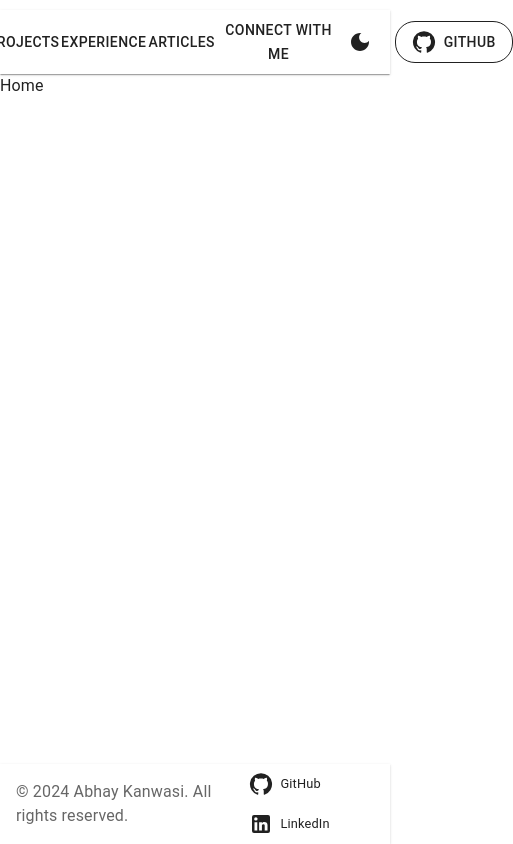
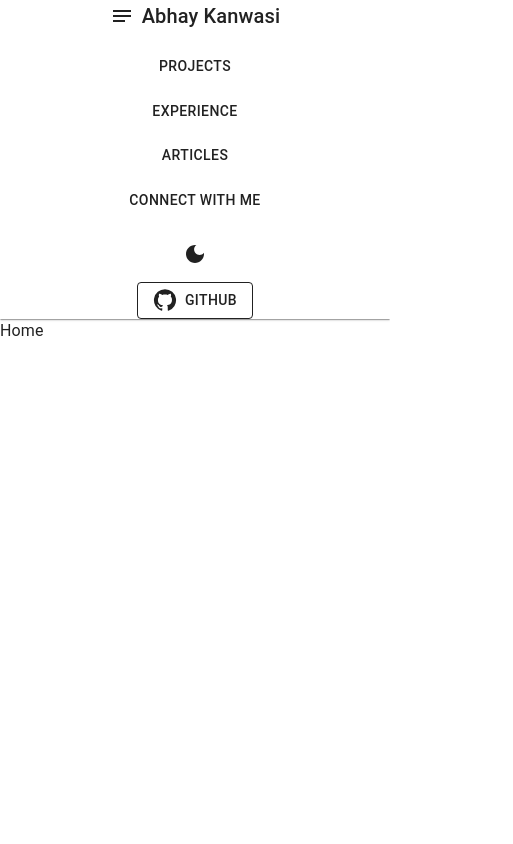
Before and after one commit to Abhay-Kanwasi/Abhay-Kanwasi.github.io, a React (Vite) app in the folder frontend/: page / in a window 390 px wide. Shown: the whole page, 513 px wide, since content can reach past the window. Built offline with nearby package versions, Linux system fonts and the light colour scheme.

Commit message:
Changes:
1. Tab title changed
2. Now header and footer are responsive

```diff
--- a/frontend/index.html
+++ b/frontend/index.html
@@ -4,7 +4,7 @@
     <meta charset="UTF-8" />
     <!-- <link rel="icon" type="image/svg+xml" href="" /> -->
     <meta name="viewport" content="width=device-width, initial-scale=1.0" />
-    <title>Project Template</title>
+    <title>abhaykanwasi.in</title>
   </head>
   <body>
     <div id="root"></div>
--- a/frontend/src/components/footer/Footer.tsx
+++ b/frontend/src/components/footer/Footer.tsx
@@ -6,39 +6,35 @@ import IconButton from '@mui/material/IconButton';
 import GitHubIcon from '@mui/icons-material/GitHub';
 import LinkedInIcon from '@mui/icons-material/LinkedIn';
 import { Box } from '@mui/material';
+import "./style.css";
 
 const Footer: React.FC = () => {
   return (
-    <AppBar position="fixed" color="transparent" elevation={1} sx={{ top: 'auto', bottom: 0 }}>
-      <Toolbar sx={{ justifyContent: 'space-between' }}>
-        <Typography variant="body1" color="textSecondary">
-          &copy; {new Date().getFullYear()} Abhay Kanwasi. All rights reserved.
+    <AppBar position="fixed" color="transparent" elevation={1} className="footer-appbar" sx={{ top: 'auto', bottom: 0 }} >
+      <Toolbar className="footer-toolbar">
+        <Typography variant="body1" color="textSecondary" className="footer-text">
+          &copy; {new Date().getFullYear()} Abhay Kanwasi
         </Typography>
-        <Box>
+        <Box className="footer-icons">
           <IconButton
             color="inherit"
             href="https://github.com/Abhay-Kanwasi"
             target="_blank"
             rel="noopener noreferrer"
-                sx={{
-                    fontSize: '0.8rem',
-                    '& > *:first-child': { marginRight: '0.3em' }
-                }}>
+            className="footer-icon"
+          >
             <GitHubIcon />
-                GitHub
+            <span className="icon-text">GitHub</span>
           </IconButton>
           <IconButton
             color="inherit"
             href="https://www.linkedin.com/in/abhay-kanwasi/"
             target="_blank"
             rel="noopener noreferrer"
-                sx={{
-                    fontSize: '0.8rem',
-                    '& > *:first-child':
-                        { marginRight: '0.3em' }
-                    }}>
+            className="footer-icon"
+          >
             <LinkedInIcon />
-                LinkedIn
+            <span className="icon-text">LinkedIn</span>
           </IconButton>
         </Box>
       </Toolbar>
--- /dev/null
+++ b/frontend/src/components/footer/style.css
@@ -0,0 +1,54 @@
+.footer-toolbar {
+  display: flex;
+  justify-content: space-between;
+  align-items: center;
+  padding: 8px 16px;
+  flex-wrap: wrap;
+}
+
+.footer-text {
+  font-size: 0.9rem;
+}
+
+.footer-icons {
+  display: flex;
+  gap: 8px;
+}
+
+.footer-icon {
+  font-size: 0.8rem;
+  padding: 6px;
+  display: flex;
+  align-items: center;
+}
+
+.footer-icon .icon-text {
+  margin-left: 4px;
+}
+
+@media (max-width: 600px) {
+  .footer-toolbar {
+    justify-content: center;
+    text-align: center;
+  }
+
+  .footer-icons {
+    justify-content: center;
+  }
+
+  .footer-text {
+    margin-bottom: 8px;
+  }
+}
+
+@media (max-width: 480px) {
+  .footer-appbar {
+    display: none !important;
+  }
+}
+
+@media (max-width: 300px) {
+  .footer-appbar {
+    display: none !important;
+  }
+}
--- a/frontend/src/components/header/Header.tsx
+++ b/frontend/src/components/header/Header.tsx
@@ -3,7 +3,7 @@ import AppBar from '@mui/material/AppBar';
 import Toolbar from '@mui/material/Toolbar';
 import Typography from '@mui/material/Typography';
 import IconButton from '@mui/material/IconButton';
-import { Button, Box } from '@mui/material';
+import { Button, Box, useMediaQuery, useTheme } from '@mui/material';
 import GitHubIcon from '@mui/icons-material/GitHub';
 import LightModeIcon from '@mui/icons-material/LightMode';
 import DarkModeIcon from '@mui/icons-material/DarkMode';
@@ -11,58 +11,57 @@ import { useSelector, useDispatch } from 'react-redux';
 import { RootState } from '../../store';
 import { toggleTheme } from '../../store/theme/themeReducer';
 import NotesIcon from '@mui/icons-material/Notes';
+import "./style.css";
 
 const Header: React.FC = () => {
   const dispatch = useDispatch();
   const mode = useSelector((state: RootState) => state.theme.mode);
+  const theme = useTheme();
+  const isMobile = useMediaQuery(theme.breakpoints.down('sm'));
 
   const handleToggleTheme = () => {
     dispatch(toggleTheme());
   };
 
   const handleProjects = () => {
-
+    // Implement functionality
   }
 
   const handleExperience = () => {
-
+    // Implement functionality
   }
 
   const handleArticles = () => {
-
+    // Implement functionality
   }
 
   const handleConnectWithMe = () => {
-
+    // Implement functionality
   }
 
   return (
     <AppBar position="static" color="transparent" elevation={1}>
-      <Toolbar sx={{ justifyContent: 'center', alignItems: 'center' }}>
-        <Typography variant="h6" component="div" sx={{ flexGrow: 1, display: 'flex', alignItems: 'center', justifyContent: 'center' }}>
-          <NotesIcon sx={{ mr: 1 }} />
+      <Toolbar className={`header-toolbar ${isMobile ? 'mobile' : ''}`}>
+        <Typography variant="h6" component="div" className="header-title">
+          <NotesIcon className="header-icon" />
           Abhay Kanwasi
         </Typography>
-        <Box sx={{ display: 'flex', flexGrow: 1, justifyContent: 'center' }}>
-          <Button color="inherit" onClick={() => handleProjects()}>
+        <Box className={`header-buttons ${isMobile ? 'mobile' : ''}`}>
+          <Button color="inherit" onClick={handleProjects}>
             Projects
           </Button>
-          <Button color="inherit" onClick={() => handleExperience()}>
+          <Button color="inherit" onClick={handleExperience}>
             Experience
           </Button>
-          <Button color="inherit" onClick={() => handleArticles()}>
+          <Button color="inherit" onClick={handleArticles}>
             Articles
           </Button>
-          <Button color="inherit" onClick={() => handleConnectWithMe()}>
+          <Button color="inherit" onClick={handleConnectWithMe}>
             Connect with me
           </Button>
         </Box>
-        <Box sx={{ flexGrow: 1, display: 'flex', alignItems: 'center', justifyContent: 'center' }}>
-          <IconButton color="inherit" onClick={handleToggleTheme} sx={{
-                    fontSize: '0.8rem',
-                    '& > *:first-child':
-                        { marginRight: '0.6em' }
-                    }}>
+        <Box className={`header-theme ${isMobile ? 'mobile' : ''}`}>
+          <IconButton color="inherit" onClick={handleToggleTheme}>
             {mode === 'dark' ? <LightModeIcon /> : <DarkModeIcon />}
           </IconButton>
           <Button
@@ -71,18 +70,9 @@ const Header: React.FC = () => {
             href="https://github.com/Abhay-Kanwasi"
             target="_blank"
             rel="noopener noreferrer"
-            sx={{
-              borderRadius: '20px',
-              padding: '8px 16px',
-              display: 'flex',
-              alignItems: 'center',
-              justifyContent: 'center',
-              '& > *:first-child': {
-                marginRight: '8px',
-              },
-            }}
-            >
-            <GitHubIcon />
+            className="github-button"
+          >
+            <GitHubIcon className="github-icon" />
             GitHub
           </Button>
         </Box>
--- a/frontend/src/components/header/style.css
+++ b/frontend/src/components/header/style.css
@@ -1,73 +1,57 @@
-.header {
-    background-color: #fff;
-    padding: 1rem 2rem;
-    box-shadow: 0 2px 4px rgba(0, 0, 0, 0.1);
+.header-toolbar {
+  display: flex;
+  justify-content: center;
+  align-items: center;
+  gap: 16px;
 }
 
-  .header-content {
+.header-title {
   display: flex;
-    justify-content: space-between;
   align-items: center;
 }
 
-  .logo {
-    font-size: 1.5rem;
-    font-weight: bold;
-    flex: 1;
-    text-align: left;
+.header-icon {
+  margin-right: 8px;
 }
 
-  .nav-links {
-    flex: 2;
-    text-align: center;
+.header-buttons {
+  display: flex;
+  gap: 16px;
 }
 
-  .nav-links ul {
-    display: flex;
-    justify-content: center;
-    list-style: none;
-    margin: 0;
-    padding: 0;
-  }
-
-  .nav-links li {
-    margin: 0 1rem;
-  }
-
-  .nav-links a {
-    text-decoration: none;
-    color: #000;
-    font-size: 1rem;
-  }
-
-  .header-right {
+.header-theme {
   display: flex;
   align-items: center;
-    flex: 1;
-    justify-content: flex-end;
+  gap: 8px;
 }
 
 .github-button {
-    background-color: #000;
-    border: none;
-    padding: 0.5rem;
-    border-radius: 4px;
-  }
-
-  .github-button a {
+  border-radius: 20px;
+  padding: 8px 16px;
   display: flex;
   align-items: center;
   justify-content: center;
 }
 
-  .github-button img {
-    width: 24px;
-    height: 24px;
-    filter: invert(1); /* Invert color to white */
+.github-icon {
+  margin-right: 8px;
 }
 
-  .theme-toggle img {
-    width: 24px;
-    height: 24px;
-    margin-left: 1rem;
+@media (max-width: 600px) {
+  .header-toolbar.mobile {
+    flex-direction: column;
+    align-items: center;
   }
+
+  .header-buttons.mobile {
+    flex-direction: column;
+    align-items: center;
+    gap: 8px;
+  }
+
+  .header-theme.mobile {
+    flex-direction: column;
+    align-items: center;
+    gap: 8px;
+  }
+}
--- a/frontend/src/pages/dashboard/Dashboard.tsx
+++ b/frontend/src/pages/dashboard/Dashboard.tsx
@@ -1,18 +1,22 @@
-import { Box } from "@mui/material"
-import Footer from "../../components/footer/Footer"
-import Header from "../../components/header/Header"
-import Home from "../../components/home/Home"
+import { Box } from "@mui/material";
+import Footer from "../../components/footer/Footer";
+import Header from "../../components/header/Header";
+import Home from "../../components/home/Home";
 
 const Dashboard = () => {
   return (
-    <>
-    <Box paddingTop="10px">
+    <Box
+      display="flex"
+      flexDirection="column"
+      minHeight="100vh"
+    >
       <Header />
-      <Home />
+      <Box flexGrow={1}>
+        <Home />
+      </Box>
       <Footer />
     </Box>
-    </>
-  )
-}
+  );
+};
 
-export default Dashboard
+export default Dashboard;
```
Lines whose indentation alone changed are shown as unchanged.
